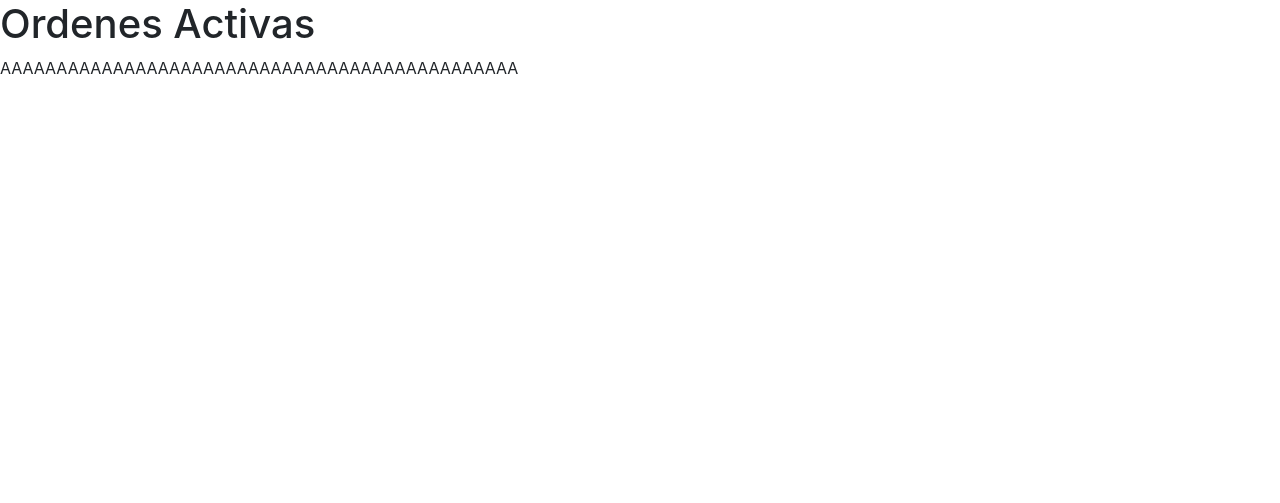
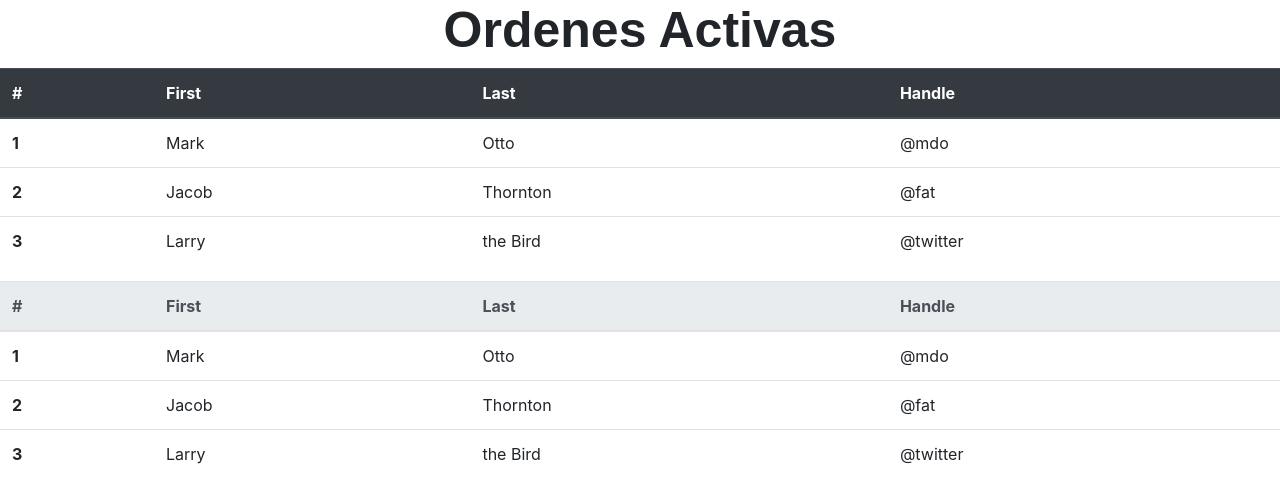
Before and after one commit to valtdv/iFood, a PHP site: page /orden_admin.php in a window 1280 px wide. Shown: the top 503 px of the page. Run offline with PHP 8.4, Linux system fonts and the light colour scheme.

Commit message:
Table added with css

```diff
--- /dev/null
+++ b/css/seccion_styles.css
@@ -0,0 +1,6 @@
+.seccion_titles{
+    font-size: 50px;
+    font-family: sans-serif;
+    font-weight: bold;
+    text-align: center;
+  }
--- a/orden_admin.php
+++ b/orden_admin.php
@@ -5,10 +5,71 @@
         <meta charset="utf-8" />
         <meta name="viewport" content="width=device-width, initial-scale=1" />
         <link rel="stylesheet" href="./css/adminview_styles.css" />
+        <link rel="stylesheet" href="./css/seccion_styles.css" />
         <link rel="stylesheet" href="https://stackpath.bootstrapcdn.com/bootstrap/4.4.1/css/bootstrap.min.css" integrity="sha384-Vkoo8x4CGsO3+Hhxv8T/Q5PaXtkKtu6ug5TOeNV6gBiFeWPGFN9MuhOf23Q9Ifjh" crossorigin="anonymous" />
     </head>
     <body>
         <h1 class="seccion_titles">Ordenes Activas</h1>
-        <p>AAAAAAAAAAAAAAAAAAAAAAAAAAAAAAAAAAAAAAAAAAAAAA</p>
+        <table class="table">
+            <thead class="thead-dark">
+                <tr>
+                    <th scope="col">#</th>
+                    <th scope="col">First</th>
+                    <th scope="col">Last</th>
+                    <th scope="col">Handle</th>
+                </tr>
+            </thead>
+            <tbody>
+                <tr>
+                    <th scope="row">1</th>
+                    <td>Mark</td>
+                    <td>Otto</td>
+                    <td>@mdo</td>
+                </tr>
+                <tr>
+                    <th scope="row">2</th>
+                    <td>Jacob</td>
+                    <td>Thornton</td>
+                    <td>@fat</td>
+                </tr>
+                <tr>
+                    <th scope="row">3</th>
+                    <td>Larry</td>
+                    <td>the Bird</td>
+                    <td>@twitter</td>
+                </tr>
+            </tbody>
+        </table>
+
+        <table class="table">
+            <thead class="thead-light">
+                <tr>
+                    <th scope="col">#</th>
+                    <th scope="col">First</th>
+                    <th scope="col">Last</th>
+                    <th scope="col">Handle</th>
+                </tr>
+            </thead>
+            <tbody>
+                <tr>
+                    <th scope="row">1</th>
+                    <td>Mark</td>
+                    <td>Otto</td>
+                    <td>@mdo</td>
+                </tr>
+                <tr>
+                    <th scope="row">2</th>
+                    <td>Jacob</td>
+                    <td>Thornton</td>
+                    <td>@fat</td>
+                </tr>
+                <tr>
+                    <th scope="row">3</th>
+                    <td>Larry</td>
+                    <td>the Bird</td>
+                    <td>@twitter</td>
+                </tr>
+            </tbody>
+        </table>
     </body>
 </html>
```
